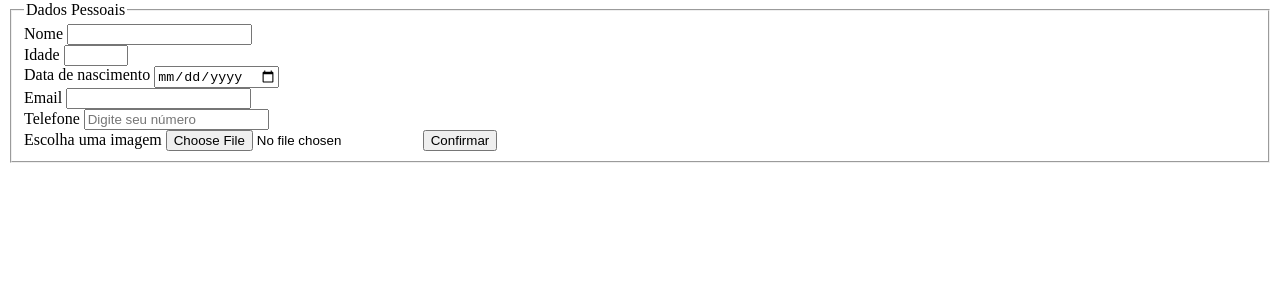
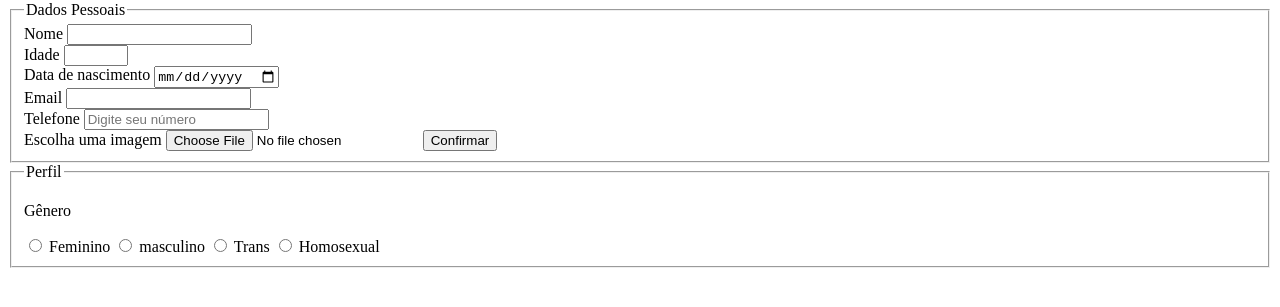
Before and after one commit to JuniorHolanda/form-data-ibge-study, a plain HTML site: page index.html in a window 1280 px wide. Shown: the part 79-386 px from the top of the page. Drawn offline with Linux system fonts and the light colour scheme.

Commit message:
cria os inuput do tipo radio

```diff
--- a/index.html
+++ b/index.html
@@ -42,8 +42,25 @@
                 <button>Confirmar</button>
             </form>
         </fieldset>
+
+        <fieldset>
+            <legend>Perfil</legend>
+            <p>Gênero</p>
+
+            <input type="radio" value="feminino" name="userGender" id="femGender">
+            <label for="femGender">Feminino</label>
+
+            <input type="radio" name="userGender" value="masculino" id="masGender">
+            <label for="masGender">masculino</label>
+
+            <input type="radio" value="trans" name="userGender" id="traGender">
+            <label for="traGender">Trans</label>
+
+            <input type="radio" value="homosexual" name="userGender" id="homoGender">
+            <label for="homoGender">Homosexual</label>
+        </fieldset>
+
     </section>
-
 </body>
 
 </html>
```
